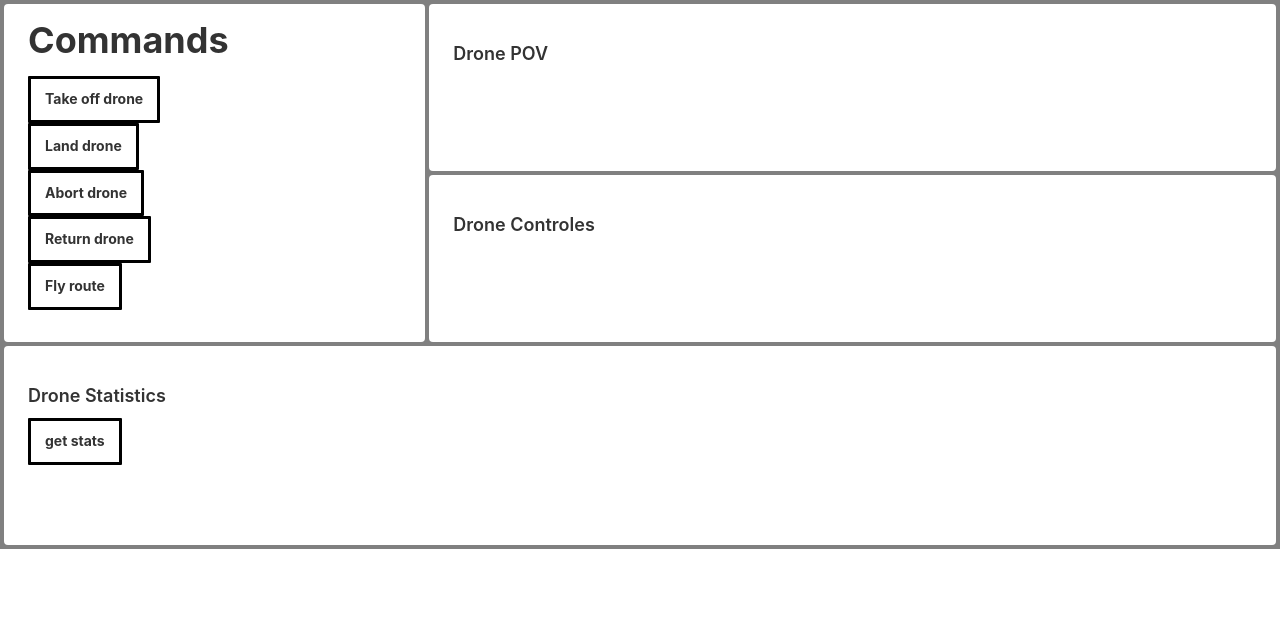
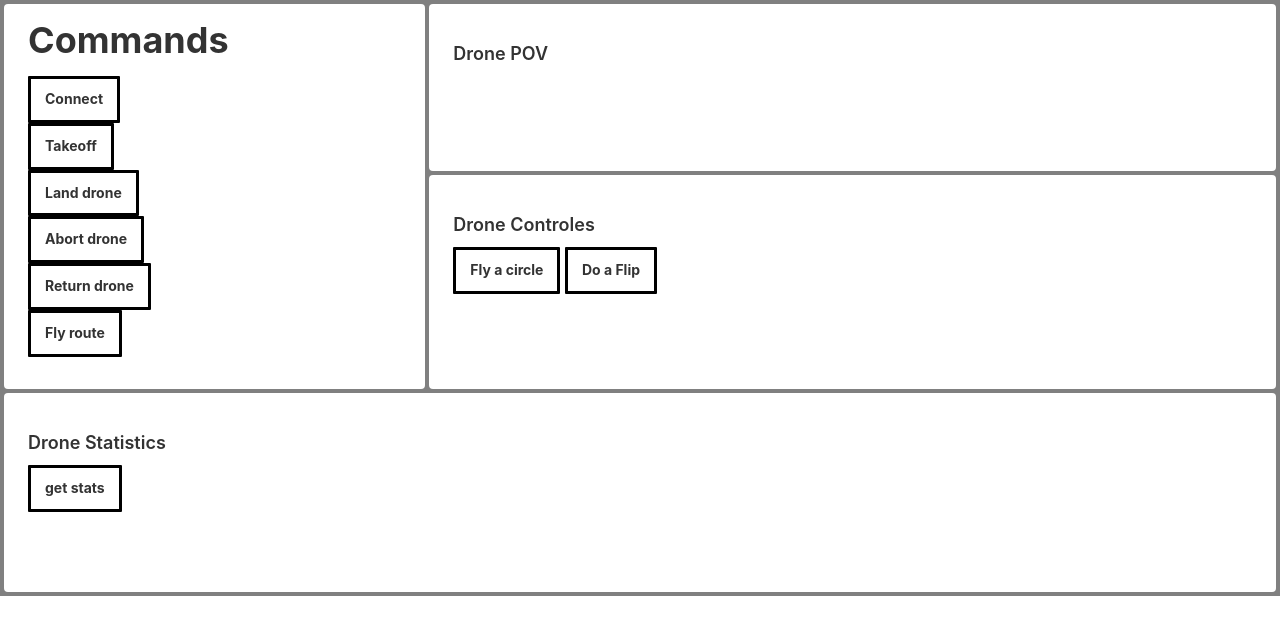
Before and after one commit to dekkerste/SchoolProject, a Flask app: page / in a window 1280 px wide. Shown: the top 635 px of the page. Run offline with Flask 2, Linux system fonts and the light colour scheme; some libraries are stand-ins or nearby versions.

Commit message:
buttons van brandon/emanuel op nieuwe index gezet.

```diff
--- a/templates/index.html
+++ b/templates/index.html
@@ -16,8 +16,10 @@
     <div class="grid grid-cols-3 gap-1">
         <div class="white row-span-2 px-6 pb-8 rounded">
             <h3 class="font-bold mb-2 my-2 py-2 text-4xl">Commands</h3> <!-- Hier komen de commands voor de drone. -->
-            <button id="get_ss">Take off drone</button>
-            <div id="show_ss"><!-- Show ss --></div>
+            <button id="connect">Connect</button>
+            <br>
+            <button id="customcommand">Takeoff</button>
+            <br>
             <button id="">Land drone</button>
             <br>
             <button id="">Abort drone</button>
@@ -33,12 +35,14 @@
         </div>
         <div class="white col-span-2 px-6 pb-20 rounded">
             <h3 class="font-semibold text-lg mb-2">Drone Controles</h3> <!-- Hier komt de controles van de drone. -->
-            <!-- Handmatige controles -->
+            <button id="">Fly a circle</button>
+            <button id="">Do a Flip</button>
         </div>
         <div class="white col-span-3 px-6 pb-20 rounded">
             <h3 class="font-semibold text-lg mb-2">Drone Statistics</h3>
             <button id="get_stats">get stats</button>
             <div id="show_stats"><!-- Show stats --></div>
+
         </div>
     </div>
 </div>
```
